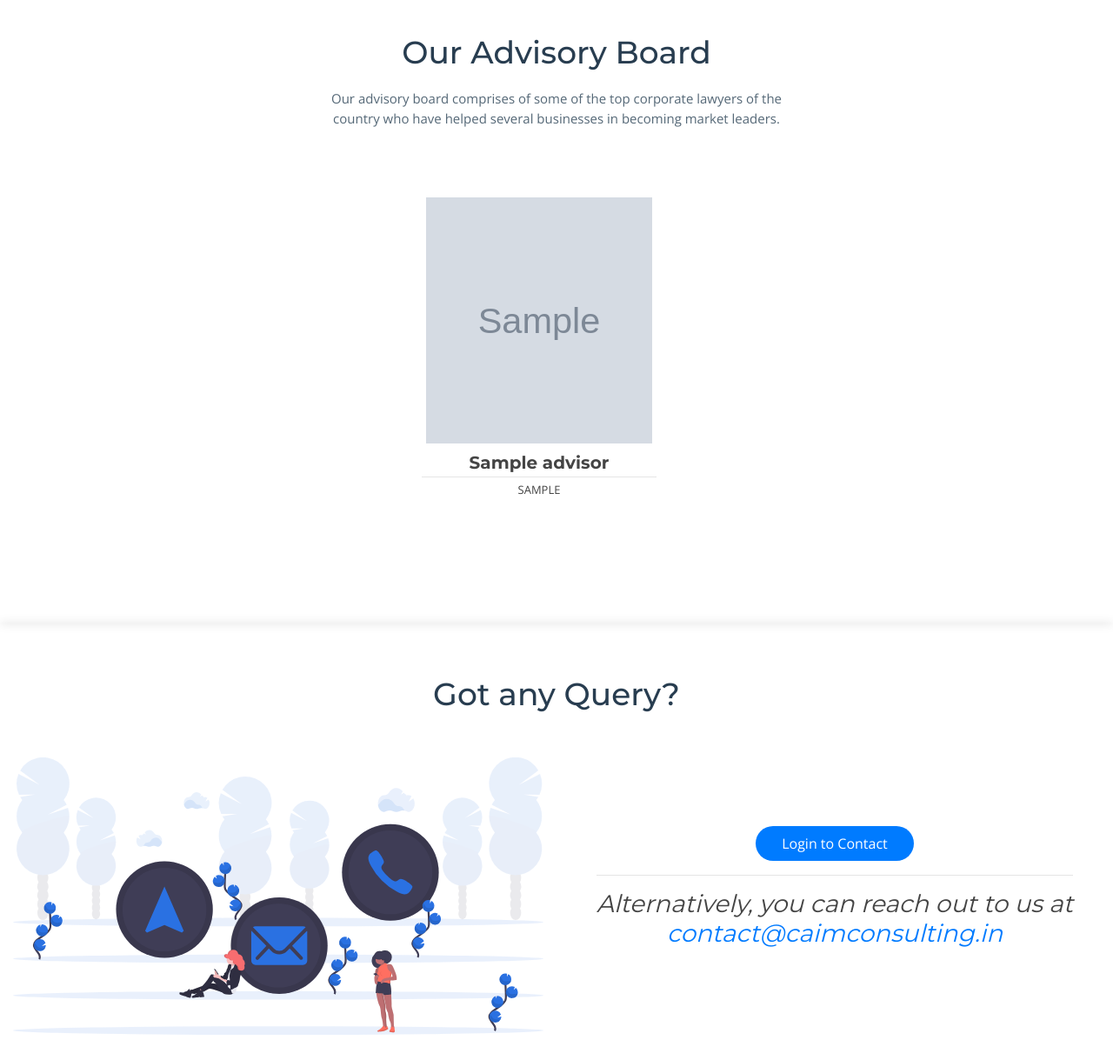
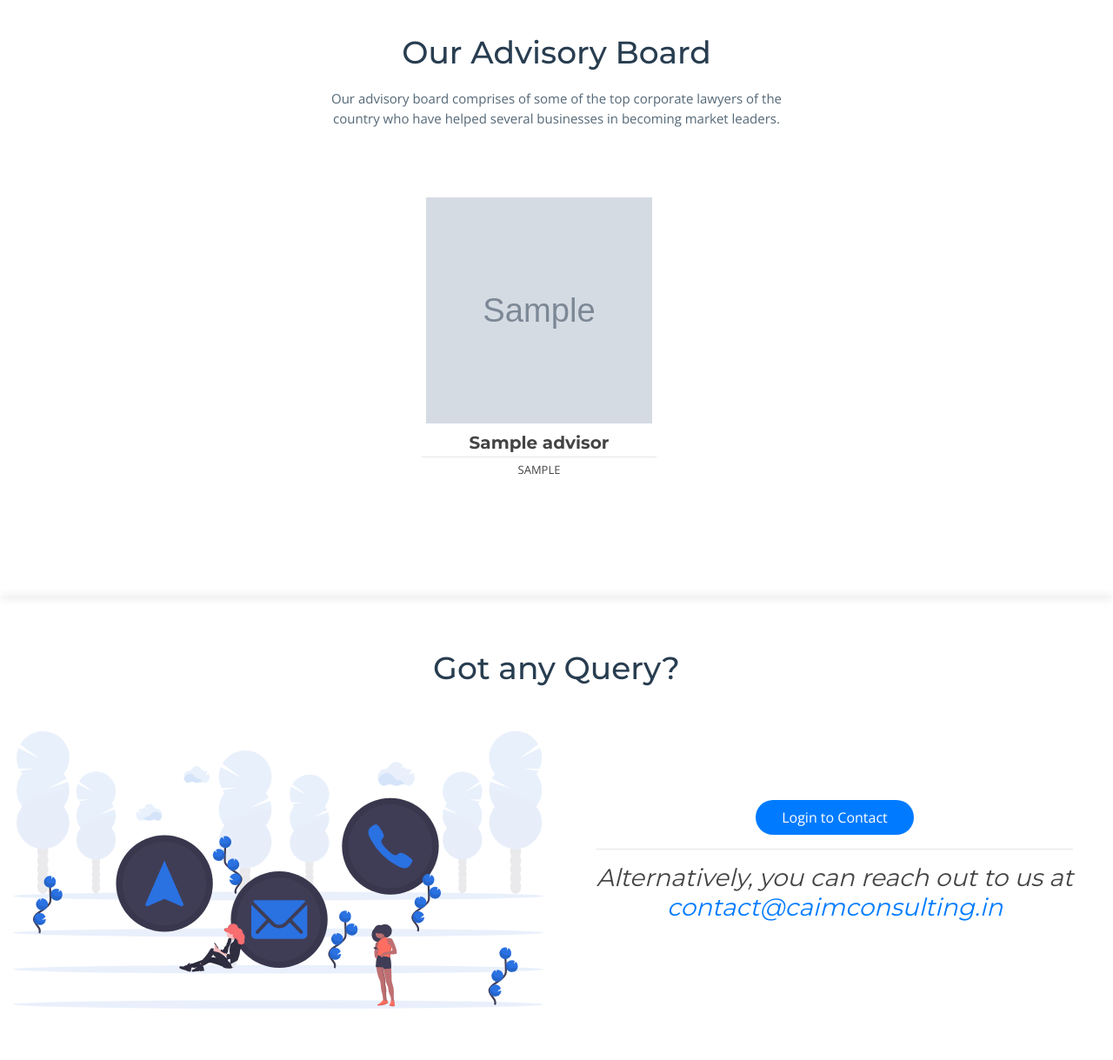
Before and after one commit to caimconsulting/caim-consulting-website, a Django app: page / in a window 1280 px wide. Shown: the part 4701-5920 px from the top of the page at 87% size. Run offline with Django 3.2, Linux system fonts and the light colour scheme; tables that the repository leaves empty hold one stand-in row (values such as "Sample post"); grey boxes marked "Sample" are stand-in pictures; parts of the project's set-up code (start-up, migrations or seed data) failed here and were passed over; some libraries are stand-ins or nearby versions; some web fonts are replaced.

Commit message:
fix: Picture ratio

```diff
--- a/caimconsulting/static/css/style.css
+++ b/caimconsulting/static/css/style.css
@@ -1013,7 +1013,7 @@ h6 {
   font-size: small;
 }
 .container-advisors{
-  height: 450px;
+  height: 420px;
   width: 300px;
   /* border: #111 1px solid; */
   margin-bottom: 20px;
@@ -1034,7 +1034,7 @@ h6 {
 .avatar-image{
   position: relative;
   margin-top: 50px;
-  height: 283px;
+  height: 260px;
   width: 260px;
   margin: auto;
 }
@@ -1073,7 +1073,7 @@ h6 {
   width: 250px;
   height: 200px;
   left:0;
-  top: 90px;
+  top: 70px;
   text-align: center;
   opacity: 0;
   transition: opacity .35s ease;
--- a/mainsite/templates/index.html
+++ b/mainsite/templates/index.html
@@ -568,7 +568,7 @@
                       <img
                         src="{{ advisor.picture.url }}"
                         class="avatar-img z-depth-1"
-                        alt="{{ advisor.name }} picture" style="height: 283px; width: 260px;"/>
+                        alt="{{ advisor.name }} picture" style="height: 260px; width: 260px;"/>
                       <div class="overlay"></div>
                         <div class="button-avatar">
                           <a
```
